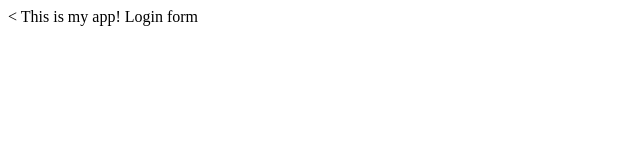
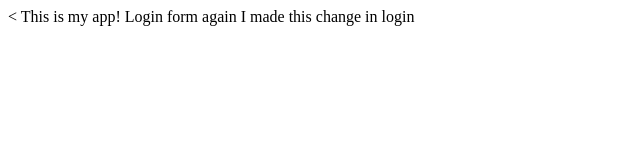
Before and after one commit to dgmcmanus/myappsample, a plain HTML site: page index.html in a window 1280 px wide. Shown: the whole page, without its empty margins (0-640 px from the left). Drawn offline with Linux system fonts and the light colour scheme.

Commit message:
more changes to login

```diff
--- a/index.html
+++ b/index.html
@@ -5,6 +5,7 @@
   </head>
   <body>
       This is my app!
-      Login form
+      Login form again
+      I made this change in login
   </body>
 </html>
```
